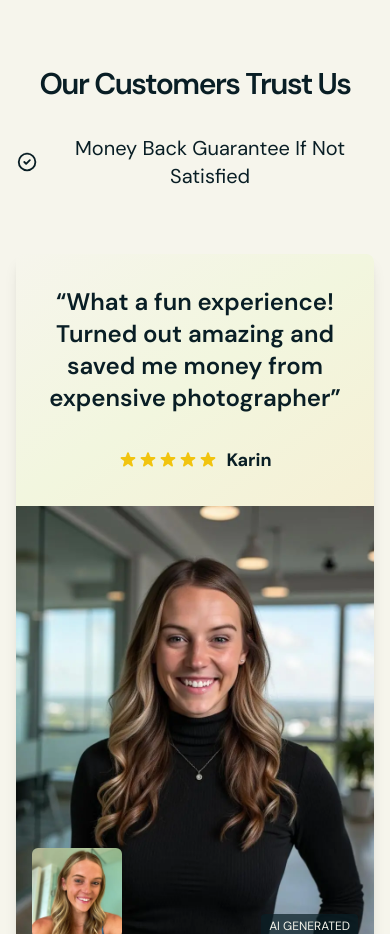
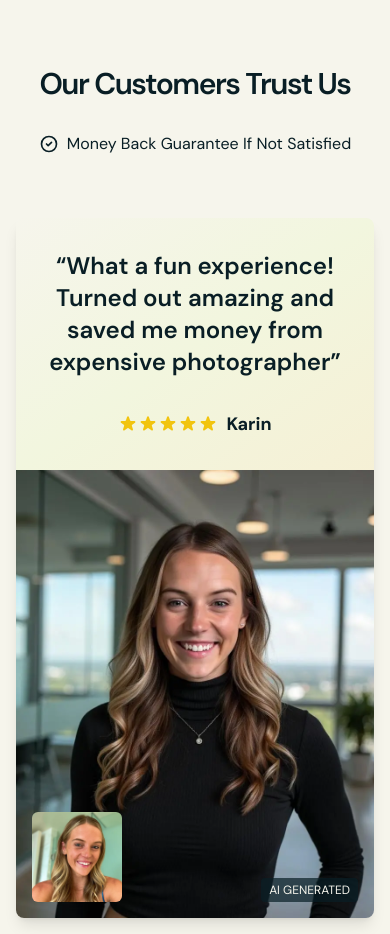
Before and after one commit to thaohienhomes/ProHeadshots, a Next.js app: page / in a window 390 px wide. Shown: the part 1880-2814 px from the top of the page. Built offline with nearby package versions, Linux system fonts and the light colour scheme; no server answers.

Commit message:
update svg responsiveness

```diff
--- a/src/components/landing/Gallery.tsx
+++ b/src/components/landing/Gallery.tsx
@@ -41,9 +41,9 @@ const ImageGallery = () => {
         <h2 className="text-3xl font-semibold tracking-tighter sm:text-4xl md:text-5xl lg:text-6xl text-center mb-8 text-mainBlack">
           Our Customers Trust Us
         </h2>
-        <div className="flex items-center justify-center mb-16">
+        <div className="flex items-center justify-center mb-8 sm:mb-16 px-4">
           <svg
-            className="w-6 h-6 mr-2 text-mainBlack"
+            className="w-5 h-5 sm:w-6 sm:h-6 mr-2 flex-shrink-0 text-mainBlack"
             fill="none"
             stroke="currentColor"
             viewBox="0 0 24 24"
@@ -56,7 +56,7 @@ const ImageGallery = () => {
               d="M9 12l2 2 4-4m6 2a9 9 0 11-18 0 9 9 0 0118 0z"
             />
           </svg>
-          <p className="text-xl text-center text-mainBlack">
+          <p className="text-base sm:text-xl text-center text-mainBlack leading-tight">
             Money Back Guarantee If Not Satisfied
           </p>
         </div>
```
